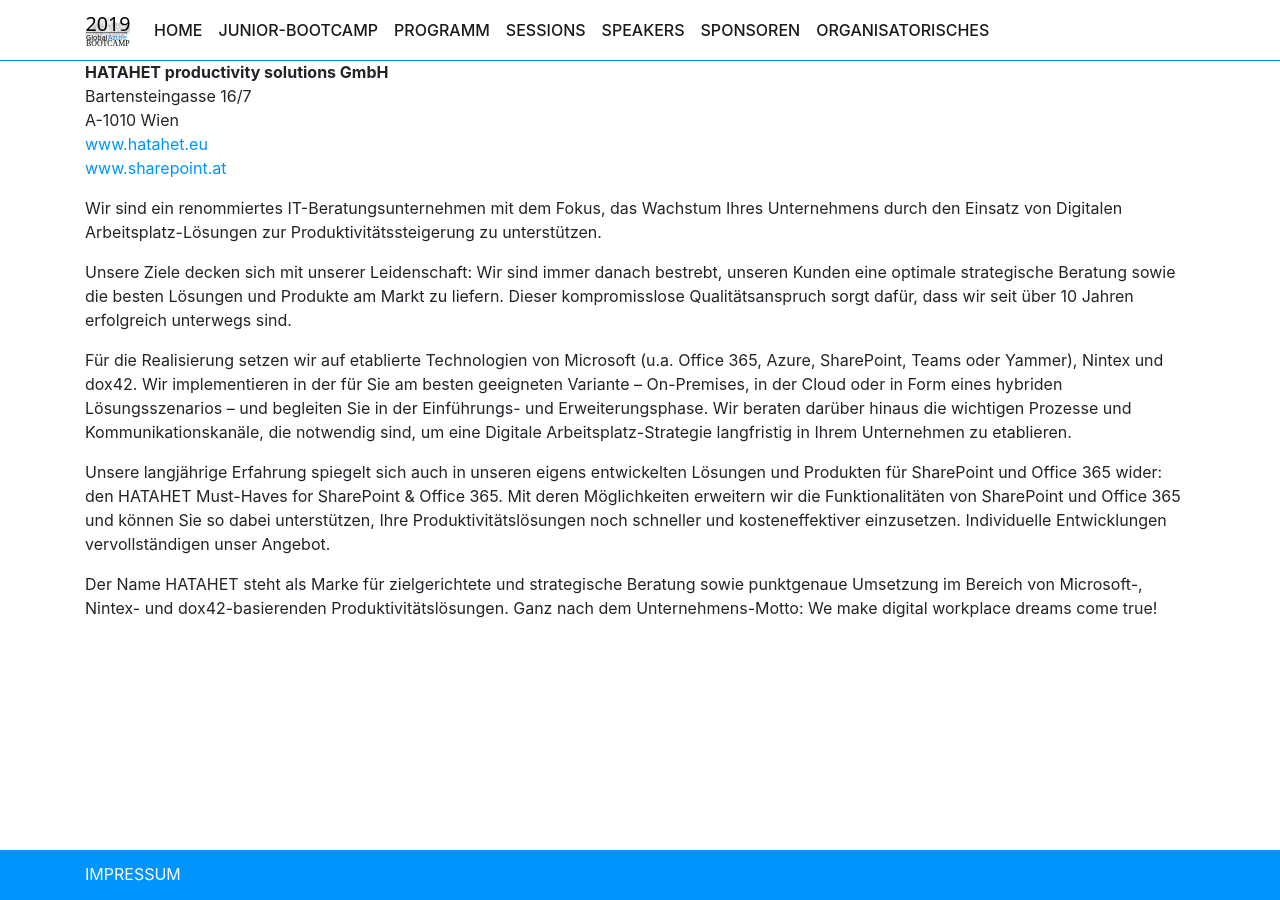
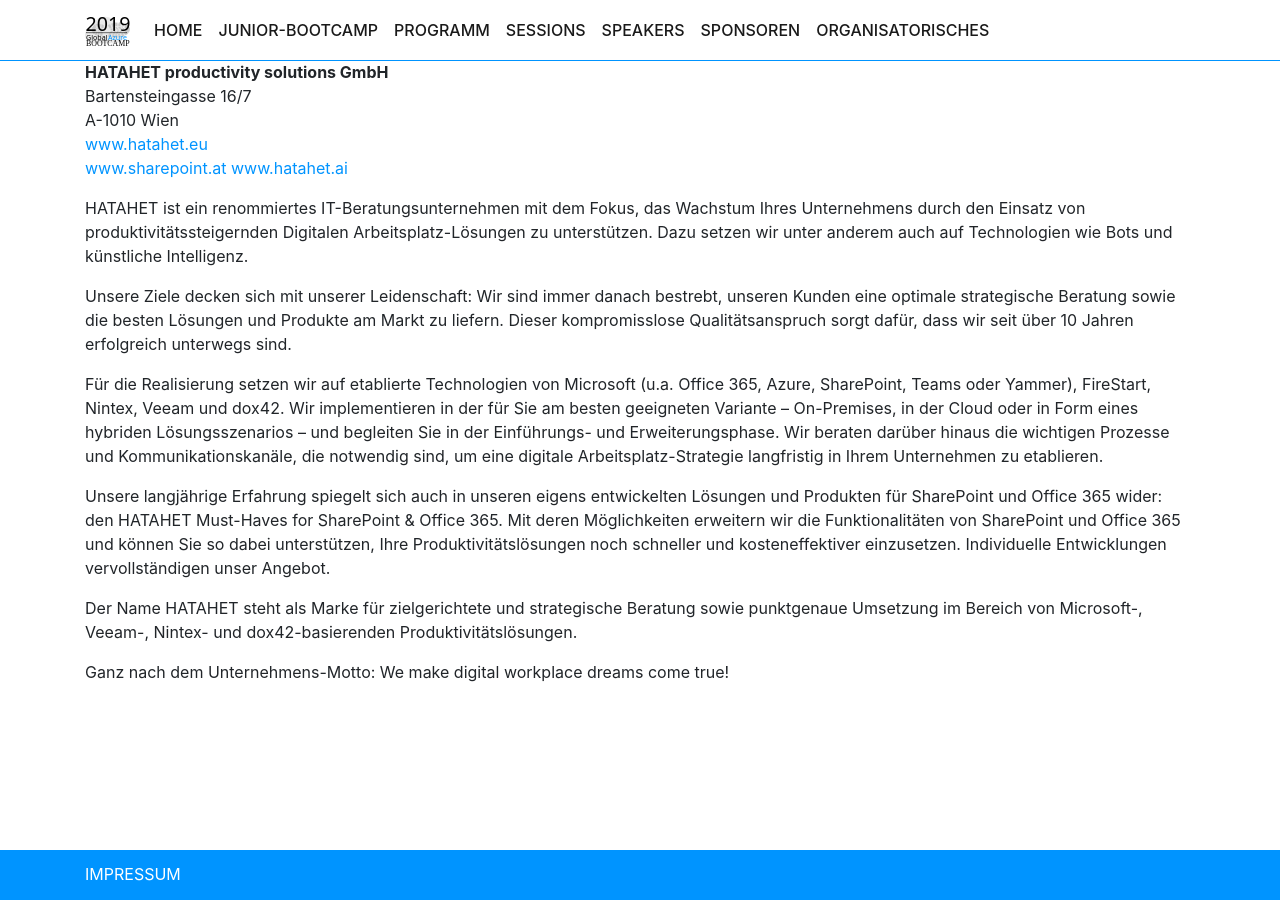
Before and after one commit to coding-club-linz/global-azure-bootcamp-2019, a Jekyll site: the page built from sponsoren/01-platinum-hatahet.md, in a window 1280 px wide. Built offline with Jekyll 4.4.1, drawn with Linux system fonts in a browser that asks for light colours; nearby versions of some CDN libraries; our own code applies the rules of GitHub Pages for plain Markdown files.

Commit message:
Update 01-platinum-hatahet.md

```diff
--- a/sponsoren/01-platinum-hatahet.md
+++ b/sponsoren/01-platinum-hatahet.md
@@ -10,13 +10,16 @@ Bartensteingasse 16/7<br/>
 A-1010 Wien<br/>
 [www.hatahet.eu](http://www.hatahet.eu/)<br/>
 [www.sharepoint.at](http://www.sharepoint.at/)
+[www.hatahet.ai](https://www.hatahet.ai/)
 
-Wir sind ein renommiertes IT-Beratungsunternehmen mit dem Fokus, das Wachstum Ihres Unternehmens durch den Einsatz von Digitalen Arbeitsplatz-Lösungen zur Produktivitätssteigerung zu unterstützen.
+HATAHET ist ein renommiertes IT-Beratungsunternehmen mit dem Fokus, das Wachstum Ihres Unternehmens durch den Einsatz von produktivitätssteigernden Digitalen Arbeitsplatz-Lösungen zu unterstützen. Dazu setzen wir unter anderem auch auf Technologien wie Bots und künstliche Intelligenz.
 
 Unsere Ziele decken sich mit unserer Leidenschaft: Wir sind immer danach bestrebt, unseren Kunden eine optimale strategische Beratung sowie die besten Lösungen und Produkte am Markt zu liefern. Dieser kompromisslose Qualitätsanspruch sorgt dafür, dass wir seit über 10 Jahren erfolgreich unterwegs sind.
 
-Für die Realisierung setzen wir auf etablierte Technologien von Microsoft (u.a. Office 365, Azure, SharePoint, Teams oder Yammer), Nintex und dox42. Wir implementieren in der für Sie am besten geeigneten Variante – On-Premises, in der Cloud oder in Form eines hybriden Lösungsszenarios – und begleiten Sie in der Einführungs- und Erweiterungsphase. Wir beraten darüber hinaus die wichtigen Prozesse  und Kommunikationskanäle, die notwendig sind, um eine Digitale Arbeitsplatz-Strategie langfristig in Ihrem Unternehmen zu etablieren.
+Für die Realisierung setzen wir auf etablierte Technologien von Microsoft (u.a. Office 365, Azure, SharePoint, Teams oder Yammer), FireStart, Nintex, Veeam und dox42. Wir implementieren in der für Sie am besten geeigneten Variante – On-Premises, in der Cloud oder in Form eines hybriden Lösungsszenarios – und begleiten Sie in der Einführungs- und Erweiterungsphase. Wir beraten darüber hinaus die wichtigen Prozesse  und Kommunikationskanäle, die notwendig sind, um eine digitale Arbeitsplatz-Strategie langfristig in Ihrem Unternehmen zu etablieren.
 
 Unsere langjährige Erfahrung spiegelt sich auch in unseren eigens entwickelten Lösungen und Produkten für SharePoint und Office 365 wider: den HATAHET Must-Haves for SharePoint & Office 365. Mit deren Möglichkeiten erweitern wir die Funktionalitäten von SharePoint und Office 365 und können Sie so dabei unterstützen, Ihre Produktivitätslösungen noch schneller und kosteneffektiver einzusetzen. Individuelle Entwicklungen vervollständigen unser Angebot.
 
-Der Name HATAHET steht als Marke für zielgerichtete und strategische Beratung sowie punktgenaue Umsetzung im Bereich von Microsoft-, Nintex- und dox42-basierenden Produktivitätslösungen. Ganz nach dem Unternehmens-Motto: We make digital workplace dreams come true!
+Der Name HATAHET steht als Marke für zielgerichtete und strategische Beratung sowie punktgenaue Umsetzung im Bereich von Microsoft-, Veeam-, Nintex- und dox42-basierenden Produktivitätslösungen.
+
+Ganz nach dem Unternehmens-Motto: We make digital workplace dreams come true!
```
